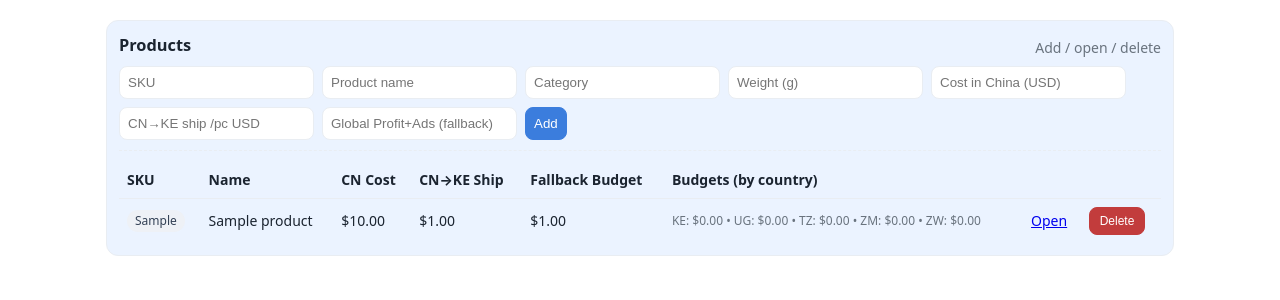
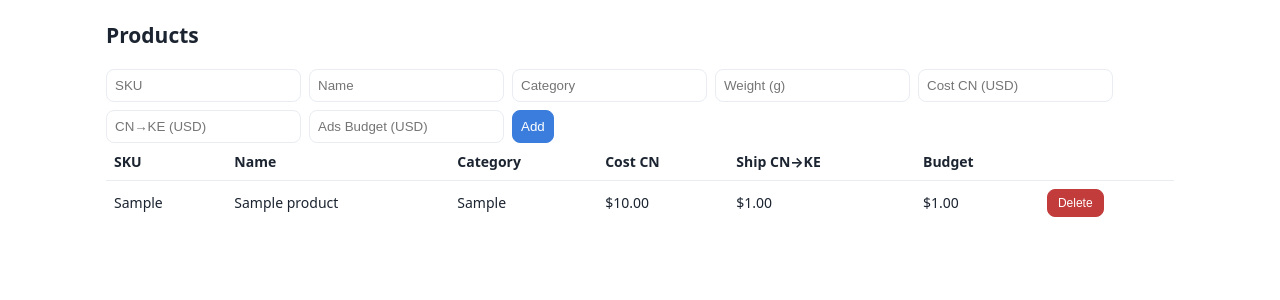
Before and after one commit to EAS-COD-System/eas, a Flask app: page /products in a window 1280 px wide. Shown: the part 96-396 px from the top of the page. Run offline with Flask 3, Linux system fonts and the light colour scheme; tables that the repository leaves empty hold one stand-in row (values such as "Sample post").

Commit message:
Update products.html

```diff
--- a/templates/products.html
+++ b/templates/products.html
@@ -1,51 +1,39 @@
 {% extends "base.html" %}
 {% block content %}
-<div class="section s-blue">
-  <div class="section-h"><h3 style="margin:0">Products</h3><span class="muted">Add / open / delete</span></div>
+<h2>Products</h2>
+
 <form method="post" action="{{ url_for('add_product') }}">
   <div class="form-row">
     <input name="product_sku" placeholder="SKU" required>
-      <input name="product_name" placeholder="Product name" required>
+    <input name="product_name" placeholder="Name" required>
     <input name="category" placeholder="Category">
     <input type="number" name="weight_g" placeholder="Weight (g)">
-      <input type="number" step="0.01" name="cost_cn_usd" placeholder="Cost in China (USD)" required>
-      <input type="number" step="0.01" name="default_cnke_ship_usd" placeholder="CN→KE ship /pc USD">
-      <input type="number" step="0.01" name="profit_ads_budget_usd" placeholder="Global Profit+Ads (fallback)">
+    <input type="number" step="0.01" name="cost_cn_usd" placeholder="Cost CN (USD)">
+    <input type="number" step="0.01" name="default_cnke_ship_usd" placeholder="CN→KE (USD)">
+    <input type="number" step="0.01" name="profit_ads_budget_usd" placeholder="Ads Budget (USD)">
     <button class="btn">Add</button>
   </div>
 </form>
-  <hr class="div">
+
 <div class="table-wrap">
   <table class="table">
-      <tr><th>SKU</th><th>Name</th><th>CN Cost</th><th>CN→KE Ship</th><th>Fallback Budget</th><th>Budgets (by country)</th><th></th><th></th></tr>
+    <tr><th>SKU</th><th>Name</th><th>Category</th><th>Cost CN</th><th>Ship CN→KE</th><th>Budget</th><th></th></tr>
     {% for p in products %}
     <tr>
-          <td><span class="badge">{{ p.product_sku }}</span></td>
+      <td>{{ p.product_sku }}</td>
       <td>{{ p.product_name }}</td>
-          <td>${{ "%.2f"|format(p.cost_cn_usd or 0) }}</td>
-          <td>${{ "%.2f"|format(p.default_cnke_ship_usd or 0) }}</td>
-          <td>${{ "%.2f"|format(p.profit_ads_budget_usd or 0) }}</td>
+      <td>{{ p.category }}</td>
+      <td>${{ '%.2f'|format(p.cost_cn_usd) }}</td>
+      <td>${{ '%.2f'|format(p.default_cnke_ship_usd) }}</td>
+      <td>${{ '%.2f'|format(p.profit_ads_budget_usd) }}</td>
       <td>
-            {% set mapb = budgets.get(p.product_sku, {}) %}
-            <div class="muted small">
-              KE: ${{ '%.2f'|format(mapb.get('KE',0)) }} •
-              UG: ${{ '%.2f'|format(mapb.get('UG',0)) }} •
-              TZ: ${{ '%.2f'|format(mapb.get('TZ',0)) }} •
-              ZM: ${{ '%.2f'|format(mapb.get('ZM',0)) }} •
-              ZW: ${{ '%.2f'|format(mapb.get('ZW',0)) }}
-            </div>
-          </td>
-          <td><a class="btn ghost" href="{{ url_for('product_view', sku=p.product_sku) }}">Open</a></td>
-          <td>
-            <form method="post" action="{{ url_for('delete_product') }}" onsubmit="return confirm('Delete product {{ p.product_sku }}? This cannot be undone.');">
+        <form method="post" action="{{ url_for('delete_product') }}" onsubmit="return confirm('Delete product?');">
           <input type="hidden" name="product_sku" value="{{ p.product_sku }}">
           <button class="btn danger small">Delete</button>
         </form>
       </td>
     </tr>
     {% endfor %}
-      {% if not products %}<tr><td colspan="8" class="muted">No products yet</td></tr>{% endif %}
   </table>
 </div>
-</div>
 {% endblock %}
```
Lines whose indentation alone changed are shown as unchanged.
